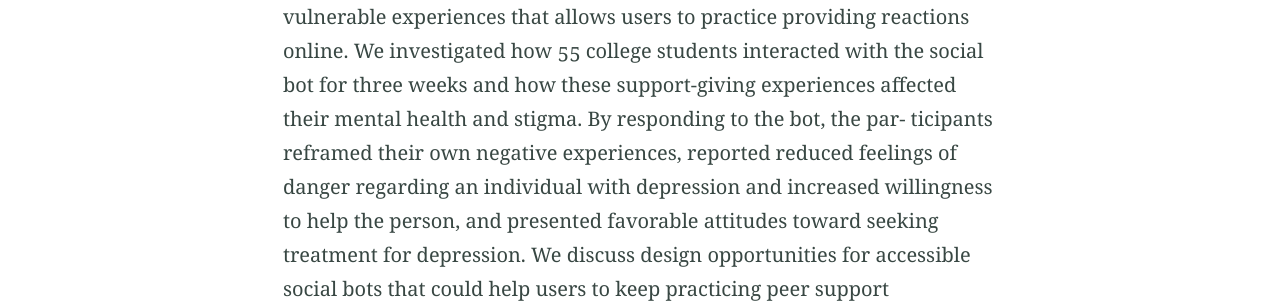
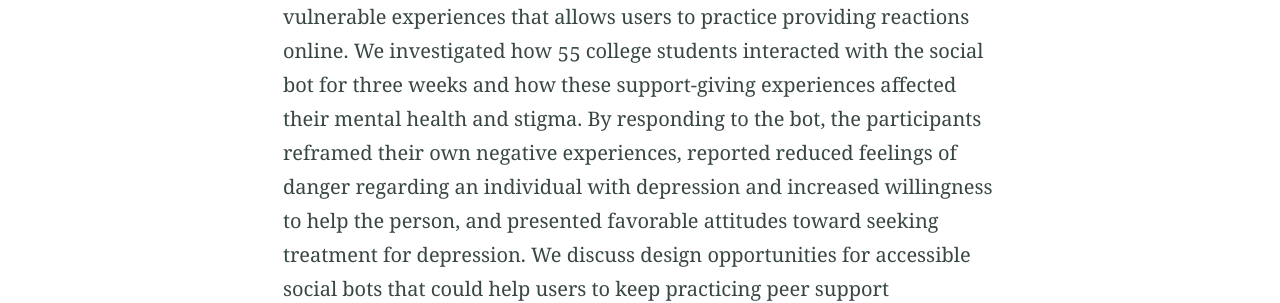
Before and after one commit to twkim24/twkim24.github.io, a Jekyll site: the page built from _posts/2019-11-09-chi2020.md, in a window 1280 px wide. Shown: the part 574-877 px from the top of the page. Built offline with Jekyll 4.4.1, drawn with Linux system fonts in a browser that asks for light colours; our own code applies the rules of GitHub Pages for plain Markdown files; some of the changed text lies outside the part shown.

Commit message:
Update 2019-11-09-chi2020.md

```diff
--- a/_posts/2019-11-09-chi2020.md
+++ b/_posts/2019-11-09-chi2020.md
@@ -10,4 +10,4 @@ excerpt: |
 Our paper titled "In Helping a Vulnerable Bot, You Help Yourself: Designing a Social Bot as a Care-Receiver to Promote Mental Health and Reduce Stigma" has been accepted to CHI2020. Big thanks for co-author Mintra and my advisor Prof. Hwajung.
 
 <b>Abstract</b>
-Helping others can have a positive effect on both the giver and the receiver. However, supporting someone with depression can be complicated and overwhelming. To address this, we proposed a Facebook-based social bot displaying depressive symptoms and disclosing vulnerable experiences that allows users to practice providing reactions online. We investigated how 55 college students interacted with the social bot for three weeks and how these support-giving experiences affected their mental health and stigma. By responding to the bot, the par- ticipants reframed their own negative experiences, reported reduced feelings of danger regarding an individual with depression and increased willingness to help the person, and presented favorable attitudes toward seeking treatment for depression. We discuss design opportunities for accessible social bots that could help users to keep practicing peer support interventions without fear of negative consequences.
+Helping others can have a positive effect on both the giver and the receiver. However, supporting someone with depression can be complicated and overwhelming. To address this, we proposed a Facebook-based social bot displaying depressive symptoms and disclosing vulnerable experiences that allows users to practice providing reactions online. We investigated how 55 college students interacted with the social bot for three weeks and how these support-giving experiences affected their mental health and stigma. By responding to the bot, the participants reframed their own negative experiences, reported reduced feelings of danger regarding an individual with depression and increased willingness to help the person, and presented favorable attitudes toward seeking treatment for depression. We discuss design opportunities for accessible social bots that could help users to keep practicing peer support interventions without fear of negative consequences.
```
